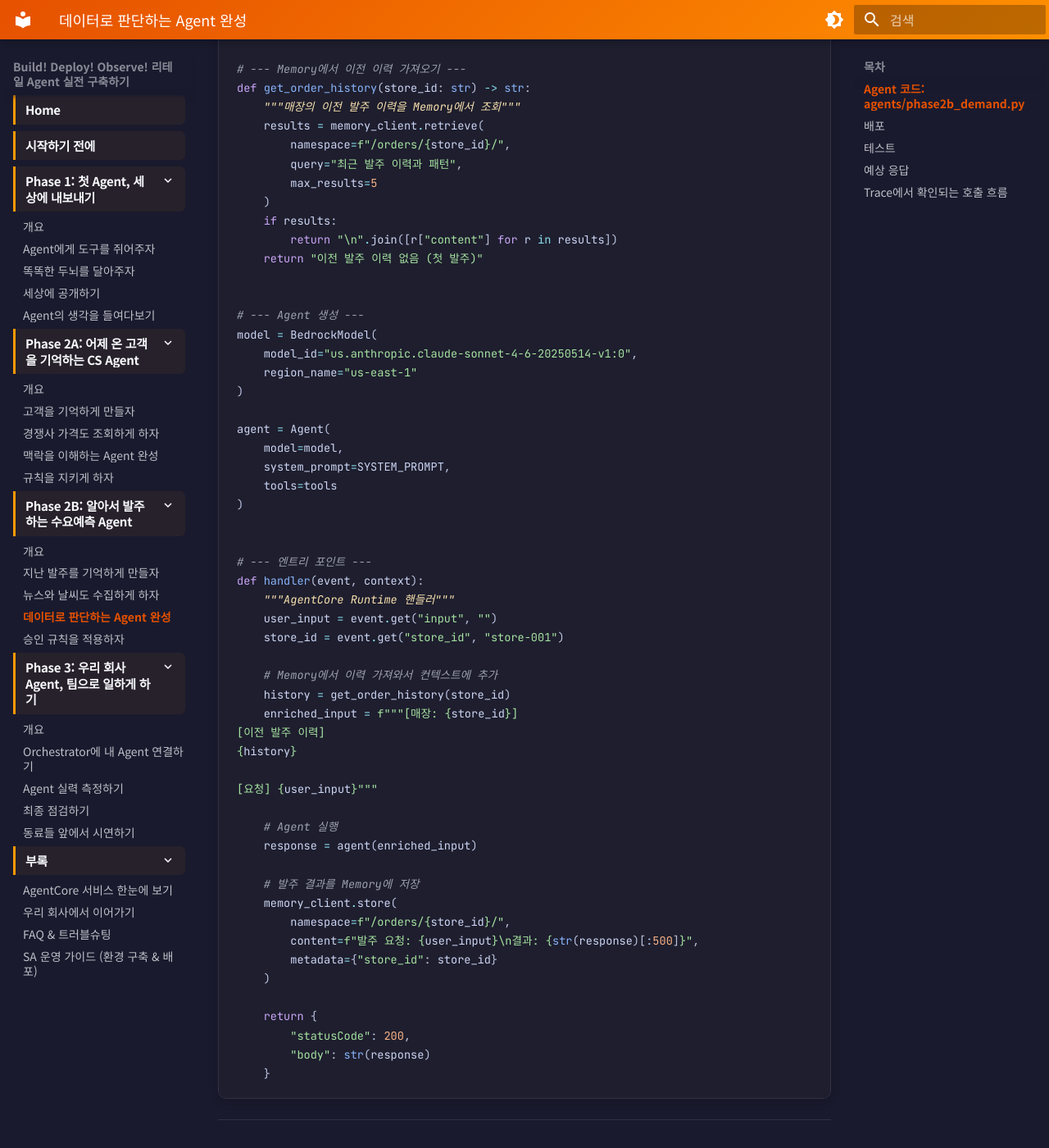
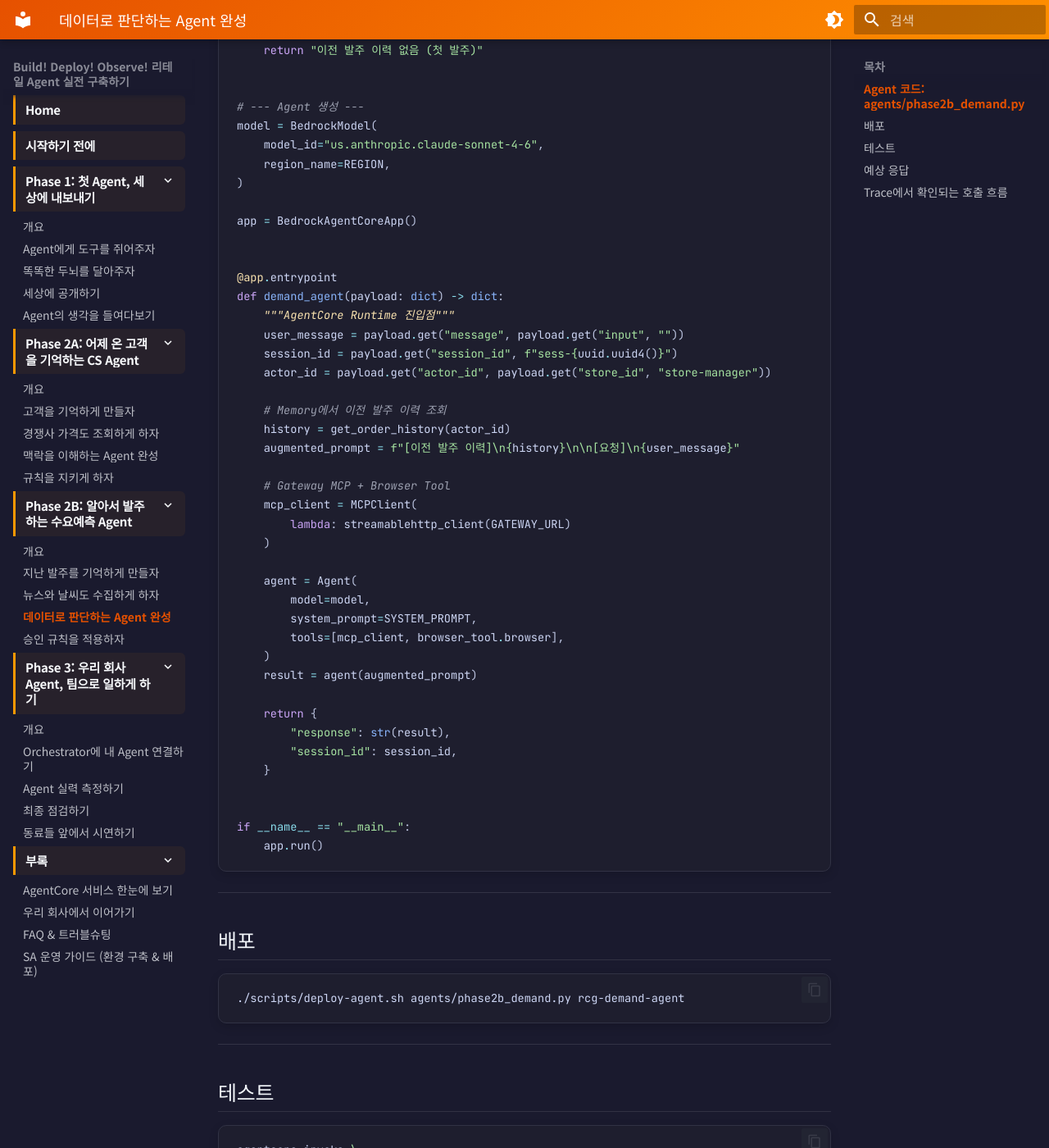
Before and after one commit to kjhyuok/rcg-agentcore-workshop-guide, an MkDocs documentation site: the page built from docs/phase2b/step3-agent.md, in a window 1280 px wide and 1400 px high, scrolled down 2015 px. Shown: the whole window at 82% size. Built offline with MkDocs 1.6.1 and Material for MkDocs 9.7.7, drawn with Linux system fonts in a browser that asks for light colours; some of the changed text lies outside the part shown.

Commit message:
Phase 2/3 가이드 수정: MCPClient 패턴 통일, 모델 ID 수정, entrypoint 코드 현행화
- phase2a/step3-agent: import MCPClient, entrypoint 코드 수정
- phase2b/step3-agent: 전면 수정 (asyncio 제거, deploy-agent.sh 사용)
- phase3/step2-fullstack: import 정리, MCPClient 패턴 적용

````diff
--- a/docs/phase2b/step3-agent.md
+++ b/docs/phase2b/step3-agent.md
@@ -21,18 +21,14 @@
 
 ```python
 import os
-import json
-import asyncio
-import nest_asyncio
+import uuid
+import boto3
 from strands import Agent
 from strands.models import BedrockModel
+from strands.tools.mcp import MCPClient
+from strands_tools.browser import AgentCoreBrowser
+from mcp.client.streamable_http import streamablehttp_client
 from bedrock_agentcore.runtime import BedrockAgentCoreApp
-from bedrock_agentcore.memory import MemoryClient
-from strands_tools.browser import AgentCoreBrowser
-from mcp import ClientSession
-from mcp.client.streamable_http import streamablehttp_client
-
-nest_asyncio.apply()
 
 # --- 설정 ---
 GATEWAY_URL = os.environ.get("AGENTCORE_GATEWAY_URL", "")
@@ -40,17 +36,10 @@ MEMORY_ID = os.environ.get("AGENTCORE_MEMORY_ID", "")
 REGION = os.environ.get("AWS_REGION", "us-east-1")
 
 # --- Memory 클라이언트 ---
-memory_client = MemoryClient(region_name=REGION)
+memory_client = boto3.client("bedrock-agentcore", region_name=REGION)
 
 # --- Browser Tool ---
 browser_tool = AgentCoreBrowser(region=REGION)
-
-# --- Gateway에서 Tool 가져오기 ---
-async def get_gateway_tools(gateway_url: str, headers: dict) -> list:
-    async with streamablehttp_client(gateway_url, headers=headers) as (read, write, _):
-        async with ClientSession(read, write) as session:
-            await session.initialize()
-            return (await session.list_tools()).tools
 
 # --- System Prompt ---
 SYSTEM_PROMPT = """당신은 리테일 매장의 수요 예측 & 발주 전문가입니다.
@@ -97,45 +86,44 @@ def get_order_history(store_id: str) -> str:
 
 # --- Agent 생성 ---
 model = BedrockModel(
-    model_id="us.anthropic.claude-sonnet-4-6-20250514-v1:0",
-    region_name="us-east-1"
+    model_id="us.anthropic.claude-sonnet-4-6",
+    region_name=REGION,
 )
 
-agent = Agent(
-    model=model,
-    system_prompt=SYSTEM_PROMPT,
-    tools=tools
-)
+app = BedrockAgentCoreApp()
 
 
-# --- 엔트리 포인트 ---
-def handler(event, context):
-    """AgentCore Runtime 핸들러"""
-    user_input = event.get("input", "")
-    store_id = event.get("store_id", "store-001")
+@app.entrypoint
+def demand_agent(payload: dict) -> dict:
+    """AgentCore Runtime 진입점"""
+    user_message = payload.get("message", payload.get("input", ""))
+    session_id = payload.get("session_id", f"sess-{uuid.uuid4()}")
+    actor_id = payload.get("actor_id", payload.get("store_id", "store-manager"))
 
-    # Memory에서 이력 가져와서 컨텍스트에 추가
-    history = get_order_history(store_id)
-    enriched_input = f"""[매장: {store_id}]
-[이전 발주 이력]
-{history}
+    # Memory에서 이전 발주 이력 조회
+    history = get_order_history(actor_id)
+    augmented_prompt = f"[이전 발주 이력]\n{history}\n\n[요청]\n{user_message}"
 
-[요청] {user_input}"""
-
-    # Agent 실행
-    response = agent(enriched_input)
-
-    # 발주 결과를 Memory에 저장
-    memory_client.store(
-        namespace=f"/orders/{store_id}/",
-        content=f"발주 요청: {user_input}\n결과: {str(response)[:500]}",
-        metadata={"store_id": store_id}
+    # Gateway MCP + Browser Tool
+    mcp_client = MCPClient(
+        lambda: streamablehttp_client(GATEWAY_URL)
     )
 
+    agent = Agent(
+        model=model,
+        system_prompt=SYSTEM_PROMPT,
+        tools=[mcp_client, browser_tool.browser],
+    )
+    result = agent(augmented_prompt)
+
     return {
-        "statusCode": 200,
-        "body": str(response)
+        "response": str(result),
+        "session_id": session_id,
     }
+
+
+if __name__ == "__main__":
+    app.run()
 ```
 
 ---
@@ -143,13 +131,7 @@ def handler(event, context):
 ## 배포
 
 ```bash
-cd agents/
-
-agentcore deploy \
-  --name "demand-forecast-agent" \
-  --entry-point "phase2b_demand.handler" \
-  --env MEMORY_ID=$MEMORY_ID \
-  --env GATEWAY_URL=$GATEWAY_URL
+./scripts/deploy-agent.sh agents/phase2b_demand.py rcg-demand-agent
 ```
 
 ---
````
Also changed, not shown: docs/phase2a/step3-agent.md (+19 -12 lines), docs/phase3/step2-fullstack.md (+13 -17 lines).
